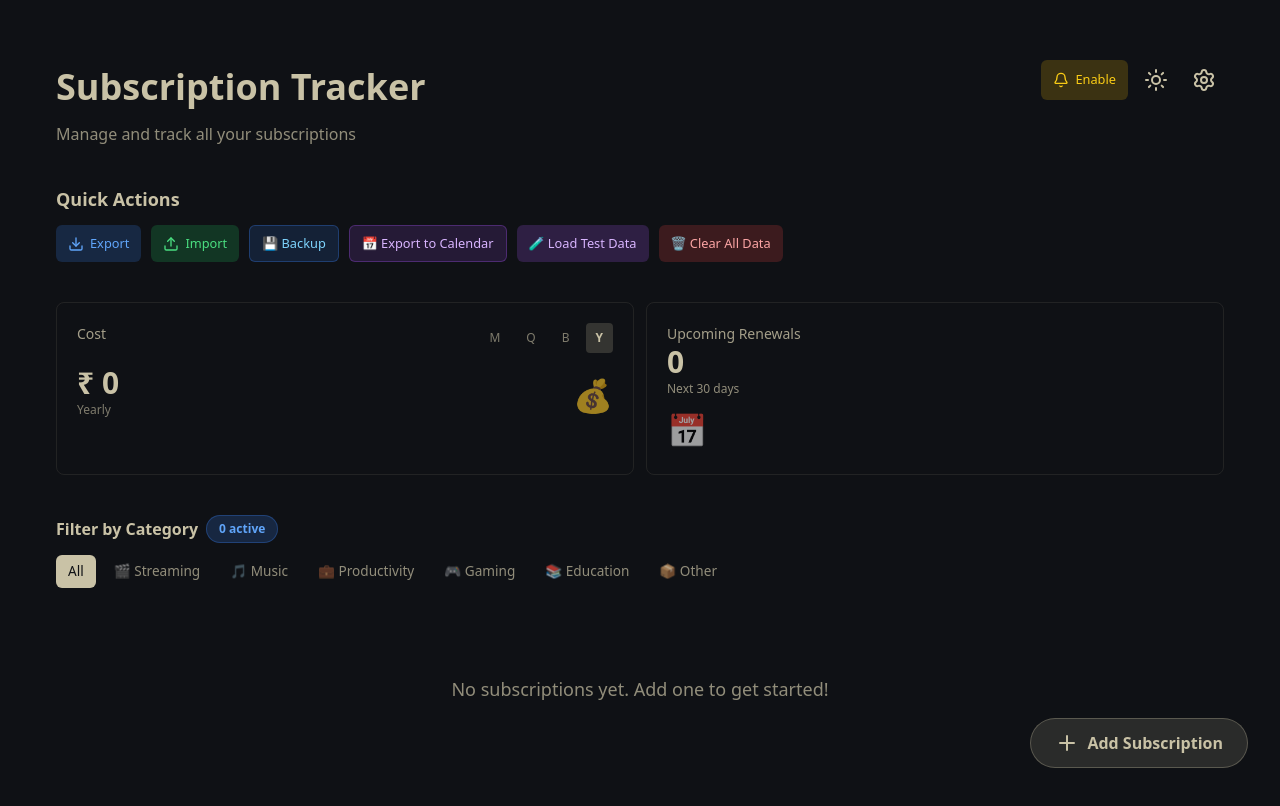
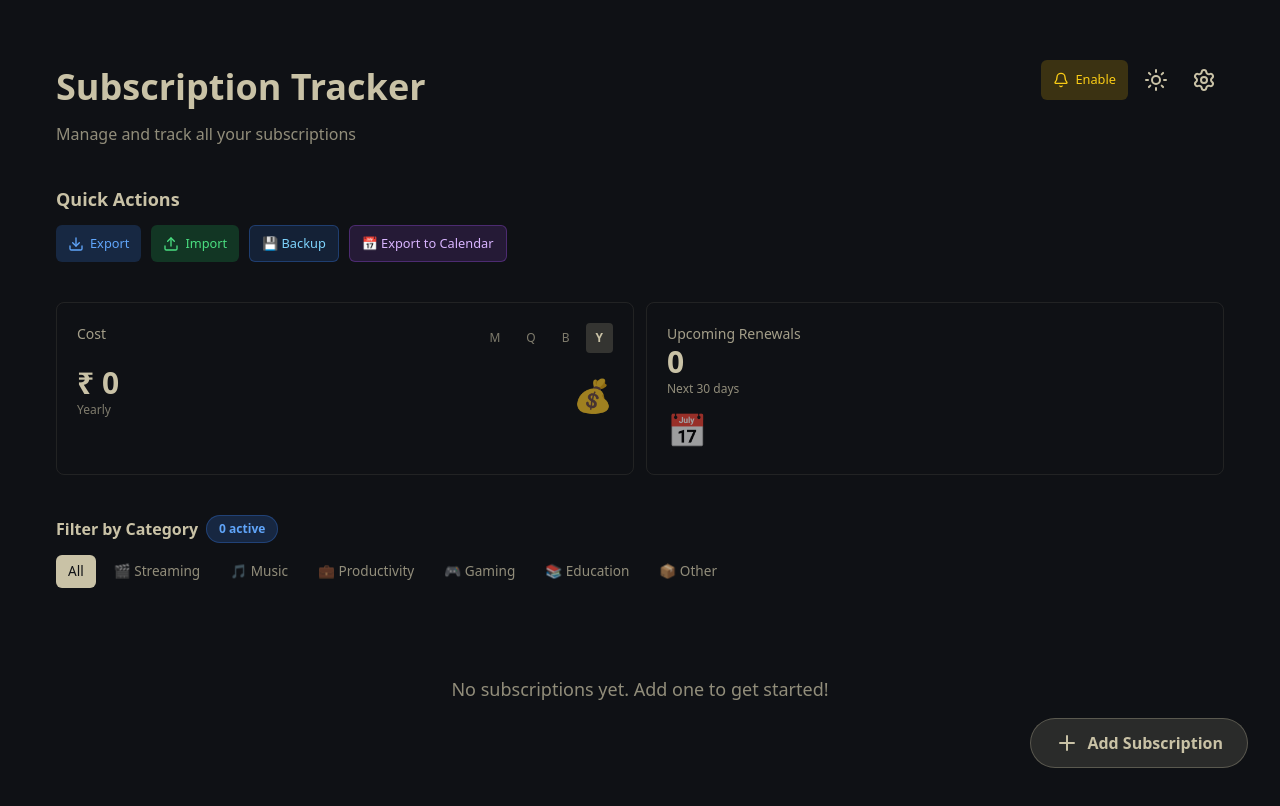
Before and after one commit to mani-arjunan/subscription-tracker, a React (Vite) app: page / in a window 1280 px wide. Both pictures are taken after a click on the button 1204 px from the left and 80 px from the top of the page. Shown: the top 806 px of the page. Built offline with nearby package versions, Linux system fonts and the light colour scheme.

Commit message:
chore: change DEV prebuild vite env var

```diff
--- a/src/components/Dashboard.tsx
+++ b/src/components/Dashboard.tsx
@@ -439,7 +439,7 @@ export const Dashboard: React.FC = () => {
               >
                 📅 Export to Calendar
               </button>
-              {import.meta.env.DEV && (
+              {import.meta.env.DEV_ENVIRONMENT && (
                 <>
                   <button
                     onClick={handleLoadTestData}
```
